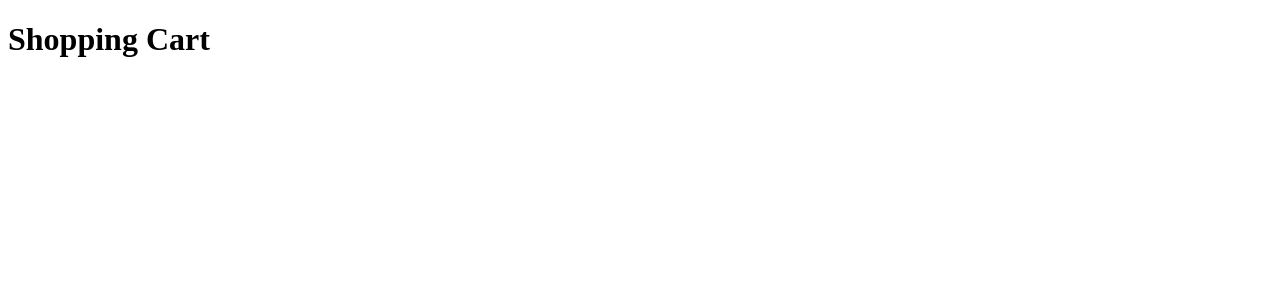
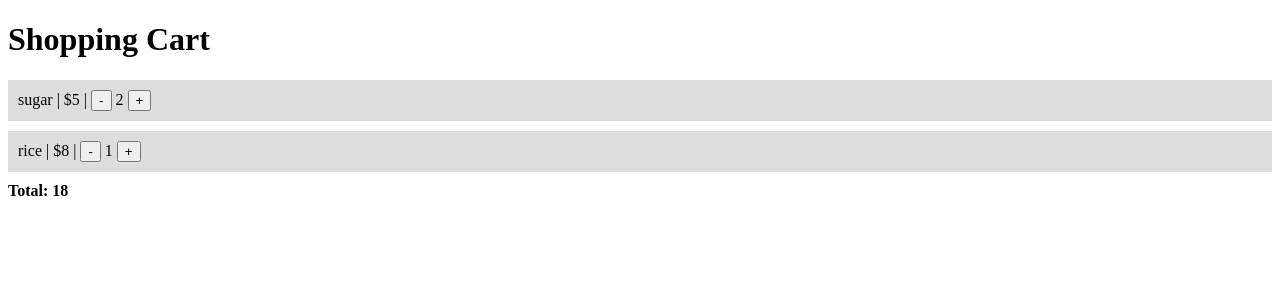
Before and after one commit to mrtariqsaeed/angular17-components-interaction, an Angular app: page / in a window 1280 px wide. Shown: the top 300 px of the page. Built offline with nearby package versions, Linux system fonts and the light colour scheme.

Commit message:
shopping cart design

```diff
--- a/src/app/app.component.ts
+++ b/src/app/app.component.ts
@@ -1,10 +1,65 @@
-import { Component } from '@angular/core';
+import { Component, signal } from '@angular/core'
 
 @Component({
-  selector: 'app-root',
-  standalone: true,
-  template: `
-    <h1>Shopping Cart</h1>
+	selector: 'app-root',
+	standalone: true,
+	template: `
+		<h1>Shopping Cart</h1>
+
+		@for (product of products; track product.id) {
+      <li>
+        {{ product.name }} | {{ '$' + product.price }} |
+        <button (click)="reduceItem(product.id)">-</button>
+        {{ product.quantity }}
+        <button (click)="addItem(product.id)">+</button>
+      </li>
+		}
+
+		<b>Total: {{ total }}</b>
+	`,
+	styles: `
+    li {
+      list-style: none;
+      margin: 10px 0;
+      padding: 10px;
+      background: #ddd;
+    }
   `
 })
-export class AppComponent {}
+export class AppComponent {
+	total = 0
+	products = [
+		{
+			id: 1,
+			name: 'sugar',
+			price: 5,
+			quantity: 2
+		},
+		{
+			id: 2,
+			name: 'rice',
+			price: 8,
+			quantity: 1
+		}
+	]
+
+	constructor() {
+		this.total = this.calcTotal()
+	}
+
+	addItem(id: number) {
+		const product = this.products.find((p) => p.id === id)
+		if (product) product.quantity++
+		this.total = this.calcTotal()
+	}
+
+	reduceItem(id: number) {
+		const product = this.products.find((p) => p.id === id)
+		if (product && product.quantity > 0) product.quantity--
+		this.total = this.calcTotal()
+	}
+
+	calcTotal() {
+		return this.products.reduce((acc, p) => acc + p.price * p.quantity, 0)
+	}
+}
```
